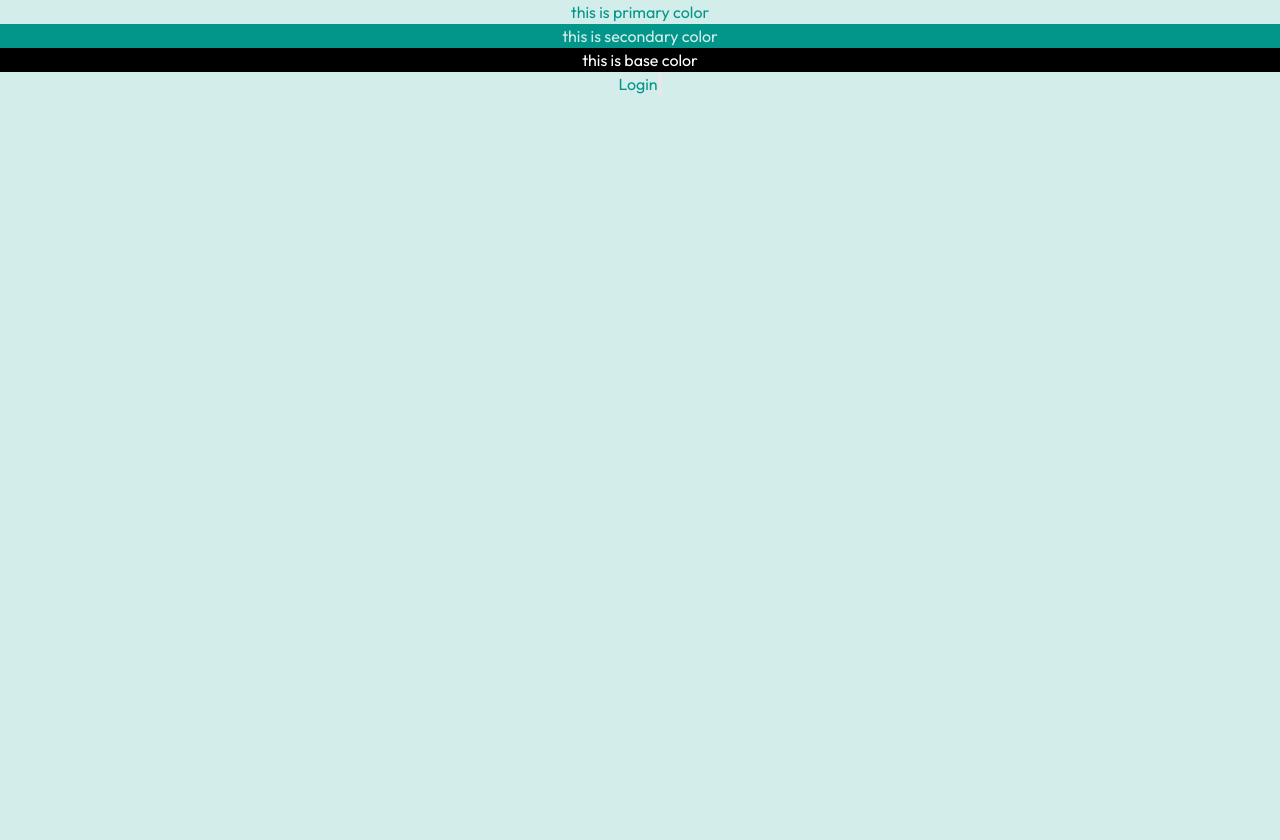
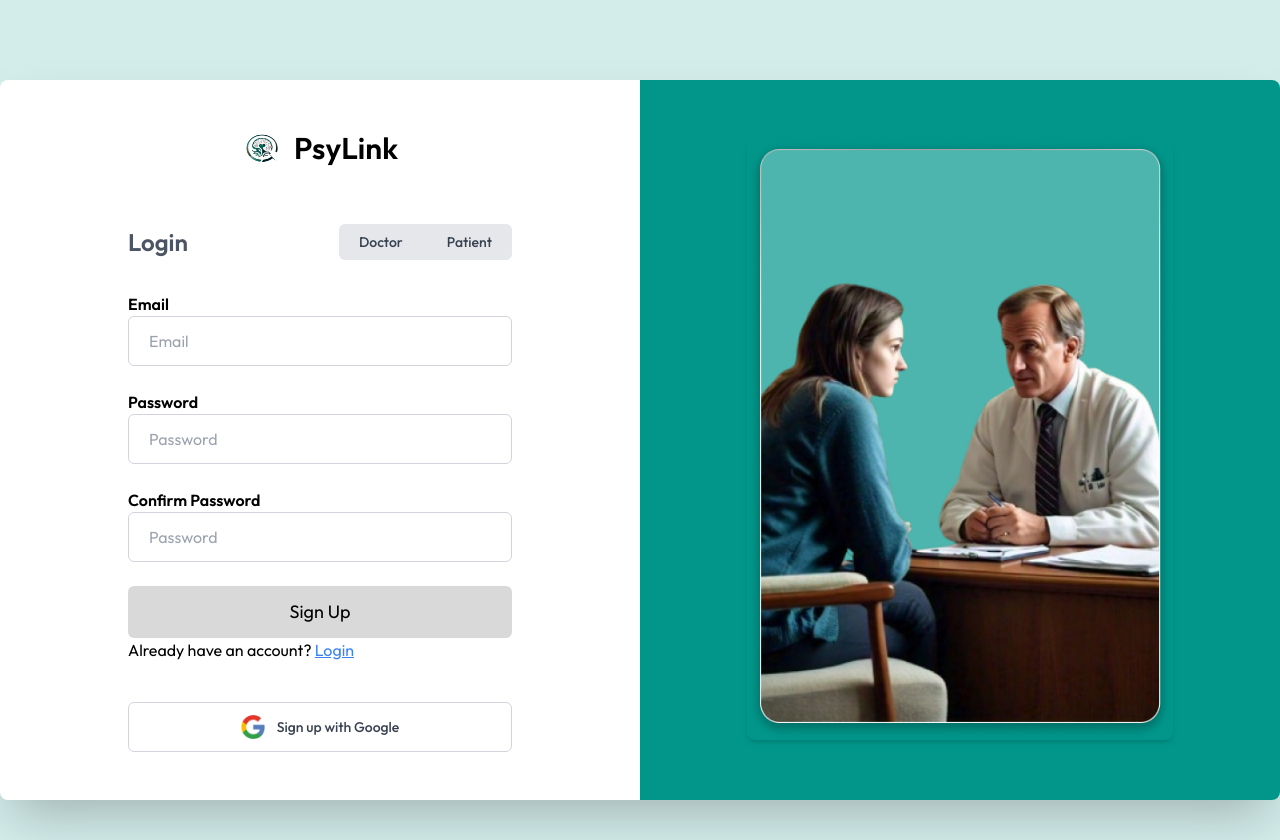
Before and after one commit to AhsanShahzad5/PsyLink-Frontend, a React (Vite) app: page /sign-up in a window 1280 px wide. Before the commit this address led to /. Before the commit the page ends 800 px from the top, so only its background shows below. Built offline with nearby package versions, Linux system fonts and the light colour scheme.

Commit message:
add login & signup page by fahad

```diff
--- a/src/AppRoutes.tsx
+++ b/src/AppRoutes.tsx
@@ -30,6 +30,8 @@ import DoctorPsync from './pages/Doctor/DoctorPsync';
 import DoctorLayout from './layouts/DoctorLayout';
 import NavbarSideUserProfileMenu from './Components/NavbarSideUserProfileMenu';
 import PatientLayout from './layouts/PatientLayout';
+import Login from './pages/Patient/Login';
+import SignUp from './pages/Patient/SignUp';
 
 
 const AppRoutes = () => {
@@ -40,7 +42,10 @@ const AppRoutes = () => {
             <Route path='/' element={<App />} />
             <Route path='*' element={<Navigate to='/' />} />
 
-            <Route path='/login' element={<LoginPage/> } />
+            {/* <Route path='/login' element={<LoginPage/> } /> */}
+            <Route path='/login' element={<Login/> } />
+            <Route path='/sign-up' element={<SignUp/> } />
+
             {/* patient routes  */}
             <Route path='/patient/detailForm' element={<PatientLayout> <DetailForm/> </PatientLayout>} />
             <Route path='/patient/chooseSpecialist' element={<ChooseSpecialist/>} />
--- a/src/pages/Patient/HomePage.tsx
+++ b/src/pages/Patient/HomePage.tsx
@@ -28,7 +28,7 @@ const HomePage: React.FC = () => {
   }
 
   return (
-    <div className="min-h-screen bg-[#D3EDEB]">
+    <div className="min-h-screen bg-[#D3EDEB] mt-4">
       {/* <Navbar/> */}
 
       {/* Main Content */}
--- /dev/null
+++ b/src/pages/Patient/Login.tsx
@@ -0,0 +1,110 @@
+import React from "react";
+import { useNavigate } from "react-router-dom";
+
+const LoginPage: React.FC = () => {
+
+    const navigate = useNavigate();
+  return (
+    <div className="flex justify-center items-center min-h-screen bg-transparent">
+      {/* Main container */}
+      <div className="flex w-full max-w-7xl shadow-2xl rounded-lg overflow-hidden bg-white">
+        {/* Left Section */}
+        <div className="flex flex-col w-1/2 p-12">
+          {/* Logo and Text */}
+          <div className="flex flex-col items-center">
+            <div className="flex items-center mb-6">
+              <img src="/src/assets/patient/homepage/Logo.png" alt="Logo" className="w-10 h-10 mr-3" />
+              <h1 className="text-3xl font-semibold text-[#000]">PsyLink</h1>
+            </div>
+          </div>
+
+          {/* Login Text and Slider */}
+          <div className="flex justify-between items-center mt-8 mb-8 mx-20">
+            <h2 className="text-2xl font-semibold text-gray-600">Login</h2>
+            <div className="flex items-center bg-gray-200 rounded-xl">
+            <div className="flex items-center gap-1">
+              <button
+                className="px-5 py-2 text-sm font-medium text-gray-700 bg-gray-200 rounded-l-md focus:outline-none focus:ring-2 focus:ring-[#02968A]"
+              >
+                Doctor
+              </button>
+              <button
+                className="px-5 py-2 text-sm font-medium text-gray-700 bg-gray-200 rounded-r-md focus:outline-none focus:ring-2 focus:ring-[#02968A]"
+              >
+                Patient
+              </button>
+            </div>
+            </div>
+          </div>
+
+          {/* Input Fields */}
+          <div className="flex flex-col space-y-6 mx-20">
+            <div className="flex flex-col">
+            <label className="text-left font-semibold">Email</label>
+            <input
+              type="email"
+              placeholder="Email"
+              className="px-5 py-3 border border-gray-300 rounded-md focus:outline-none focus:ring-2 focus:ring-[#02968A]"
+            />
+            </div>
+            <div className="flex flex-col">
+            <label className="text-left font-semibold">Password</label>
+            <input
+              type="password"
+              placeholder="Password"
+              className="px-5 py-3 border border-gray-300 rounded-md focus:outline-none focus:ring-2 focus:ring-[#02968A]"
+            />
+            </div>
+
+
+            <div className="flex mt-10 justify-center items-center">
+                <div className="w-96">
+                    <button
+                        className="w-full px-5 py-3 text-lg text-[#000] bg-[#D9D9D9] rounded-md hover:bg-[#02968A] focus:outline-none focus:ring-2 focus:ring-[#02968A]"
+                        onClick={()=> navigate('/patient/Home')}
+                    >
+                    Login
+                    </button>
+                    <p className="text-left">Didn't have an account? <a className="text-blue-500 underline hover:text-blue-700" href="/sign-up" >SignUp</a> </p>
+                </div>
+            </div>
+
+
+          </div>
+
+          {/* Google Sign-In */}
+          <div className="flex mt-10 justify-center items-center">
+  <div className="w-96 flex items-center justify-center">
+    <button className="w-full px-5 py-3 flex items-center justify-center gap-3 text-lg text-[#000] bg-[#fff] border border-gray-300 rounded-md hover:bg-[#02968A] focus:outline-none focus:ring-2 focus:ring-[#02968A]">
+      <img
+        src="/src/assets/Login/googleIcon.png"
+        alt="Google Logo"
+        className="w-6 h-6"
+      />
+      <span className="text-sm font-medium text-gray-700">
+        Sign in with Google
+      </span>
+    </button>
+  </div>
+</div>
+        </div>
+
+        {/* Right Section */}
+        <div className="w-1/2 relative">
+          {/* Background */}
+          <div className="absolute inset-0 bg-[#02968A]"></div>
+          {/* Image */}
+          <div className="relative flex justify-center items-center h-full bg-transparent">
+            <img
+              src="/src/assets/Login/LoginImage.png"
+              alt="Doctor and Patient"
+              className="w-4/6 h-5/6 rounded-lg shadow-md"
+            />
+          </div>
+        </div>
+      </div>
+    </div>
+  );
+};
+
+export default LoginPage;
--- a/src/pages/Patient/NotesPage.tsx
+++ b/src/pages/Patient/NotesPage.tsx
@@ -4,7 +4,7 @@ import { ScrollArea } from '@/Components/ui/scroll-area'
 import { Button } from '@/Components/ui/button'
 import { Textarea } from '@/Components/ui/textarea'
 import { Input } from '@/Components/ui/input'
-import Navbar from '@/Components/Navbar'
+
 
 interface Note {
   id: number
@@ -67,10 +67,9 @@ export default function Component() {
   return (
     <div className="min-h-screen bg-[#D3EDEB]">
 
-    {/* <Navbar/>     */}
 
       {/* Main Content */}
-<div className="min-h-screen bg-[#fff] rounded-2xl mt-20">
+<div className="min-h-screen bg-[#fff] rounded-2xl mt-24">
   <div className="flex flex-col h-full">
     <header className="flex items-center justify-between px-4 py-3 border-b">
       <div className="flex items-center gap-2 ">
@@ -133,7 +132,7 @@ export default function Component() {
               onChange={(e) =>
                 setSelectedNote({ ...selectedNote, content: e.target.value })
               }
-              className="min-h-[300px] text-[#000] md:min-h-[500px] bg-[#F5F5F5] w-full resize-none border-0 focus-visible:ring-0"
+              className="min-h-[400px] text-xl  bg-[#F5F5F5] w-full border-0 focus-visible:ring-0"
             />
           </div>
         ) : (
@@ -148,7 +147,7 @@ export default function Component() {
               placeholder="Write your text here..."
               value={notesText}
               onChange={(e) => setNotesText(e.target.value)}
-              className="min-h-[300px] text-[#000] md:min-h-[500px] bg-[#F5F5F5] w-full resize-none border-0 focus-visible:ring-0"
+              className="min-h-[400px] text-xl  bg-[#F5F5F5] w-full border-0 focus-visible:ring-0"
             />
           </div>
         )}
--- /dev/null
+++ b/src/pages/Patient/SignUp.tsx
@@ -0,0 +1,120 @@
+import React from "react";
+import { useNavigate } from "react-router-dom";
+
+const SignUp: React.FC = () => {
+
+    const navigate = useNavigate();
+
+  return (
+    <div className="flex justify-center items-center min-h-screen bg-transparent my-10">
+      {/* Main container */}
+      <div className="flex w-full max-w-7xl shadow-2xl rounded-lg overflow-hidden bg-white">
+        {/* Left Section */}
+        <div className="flex flex-col w-1/2 p-12">
+          {/* Logo and Text */}
+          <div className="flex flex-col items-center">
+            <div className="flex items-center mb-6">
+              <img src="/src/assets/patient/homepage/Logo.png" alt="Logo" className="w-10 h-10 mr-3" />
+              <h1 className="text-3xl font-semibold text-[#000]">PsyLink</h1>
+            </div>
+          </div>
+
+          {/* Login Text and Slider */}
+          <div className="flex justify-between items-center mt-8 mb-8 mx-20">
+            <h2 className="text-2xl font-semibold text-gray-600">Login</h2>
+            <div className="flex items-center bg-gray-200 rounded-xl">
+            <div className="flex items-center gap-1">
+              <button
+                className="px-5 py-2 text-sm font-medium text-gray-700 bg-gray-200 rounded-l-md focus:outline-none focus:ring-2 focus:ring-[#02968A]"
+              >
+                Doctor
+              </button>
+              <button
+                className="px-5 py-2 text-sm font-medium text-gray-700 bg-gray-200 rounded-r-md focus:outline-none focus:ring-2 focus:ring-[#02968A]"
+              >
+                Patient
+              </button>
+            </div>
+            </div>
+          </div>
+
+          {/* Input Fields */}
+          <div className="flex flex-col space-y-6 mx-20">
+
+            <div className="flex flex-col">
+            <label className="text-left font-semibold">Email</label>
+            <input
+              type="email"
+              placeholder="Email"
+              className="px-5 py-3 border border-gray-300 rounded-md focus:outline-none focus:ring-2 focus:ring-[#02968A]"
+            />
+            </div>
+            <div className="flex flex-col">
+            <label className="text-left font-semibold">Password</label>
+            <input
+              type="password"
+              placeholder="Password"
+              className="px-5 py-3 border border-gray-300 rounded-md focus:outline-none focus:ring-2 focus:ring-[#02968A]"
+            />
+            </div>
+            <div className="flex flex-col">
+            <label className="text-left font-semibold">Confirm Password</label>
+            <input
+              type="password"
+              placeholder="Password"
+              className="px-5 py-3 border border-gray-300 rounded-md focus:outline-none focus:ring-2 focus:ring-[#02968A]"
+            />
+            </div>
+
+
+            <div className="flex mt-10 justify-center items-center">
+                <div className="w-96">
+                    <button
+                        className="w-full px-5 py-3 text-lg text-[#000] bg-[#D9D9D9] rounded-md hover:bg-[#02968A] focus:outline-none focus:ring-2 focus:ring-[#02968A]"
+                        onClick={()=> navigate('/login')}
+                    >
+                    Sign Up
+                    </button>
+                    <p className="text-left">Already have an account? <a className="text-blue-500 underline hover:text-blue-700" href="/login"  >Login</a> </p>
+                </div>
+            </div>
+
+
+          </div>
+
+          {/* Google Sign-In */}
+          <div className="flex mt-10 justify-center items-center">
+  <div className="w-96 flex items-center justify-center">
+    <button className="w-full px-5 py-3 flex items-center justify-center gap-3 text-lg text-[#000] bg-[#fff] border border-gray-300 rounded-md hover:bg-[#02968A] focus:outline-none focus:ring-2 focus:ring-[#02968A]">
+      <img
+        src="/src/assets/Login/googleIcon.png"
+        alt="Google Logo"
+        className="w-6 h-6"
+      />
+      <span className="text-sm font-medium text-gray-700">
+        Sign up with Google
+      </span>
+    </button>
+  </div>
+</div>
+        </div>
+
+        {/* Right Section */}
+        <div className="w-1/2 relative">
+          {/* Background */}
+          <div className="absolute inset-0 bg-[#02968A]"></div>
+          {/* Image */}
+          <div className="relative flex justify-center items-center h-full bg-transparent">
+            <img
+              src="/src/assets/Login/LoginImage.png"
+              alt="Doctor and Patient"
+              className="w-4/6 h-5/6 rounded-lg shadow-md"
+            />
+          </div>
+        </div>
+      </div>
+    </div>
+  );
+};
+
+export default SignUp;
--- a/src/pages/Patient/landingPage.tsx
+++ b/src/pages/Patient/landingPage.tsx
@@ -155,7 +155,7 @@ const LandingPage: React.FC = () => {
             </p>
             <div className="flex justify-center lg:justify-start mb-10">
               <button className="mt-6 py-2 px-4 sm:px-6 bg-[#000] text-[#fff] text-sm sm:text-md font-bold rounded-xl hover:bg-[#345956] flex items-center"
-                onClick={ () => navigate('/patient/Home')}
+                onClick={ () => navigate('/login')}
               >
                 GET STARTED!
                 <img
```
Also changed, not shown: src/assets/Login/LoginImage.png (added), src/assets/Login/googleIcon.png (added).
